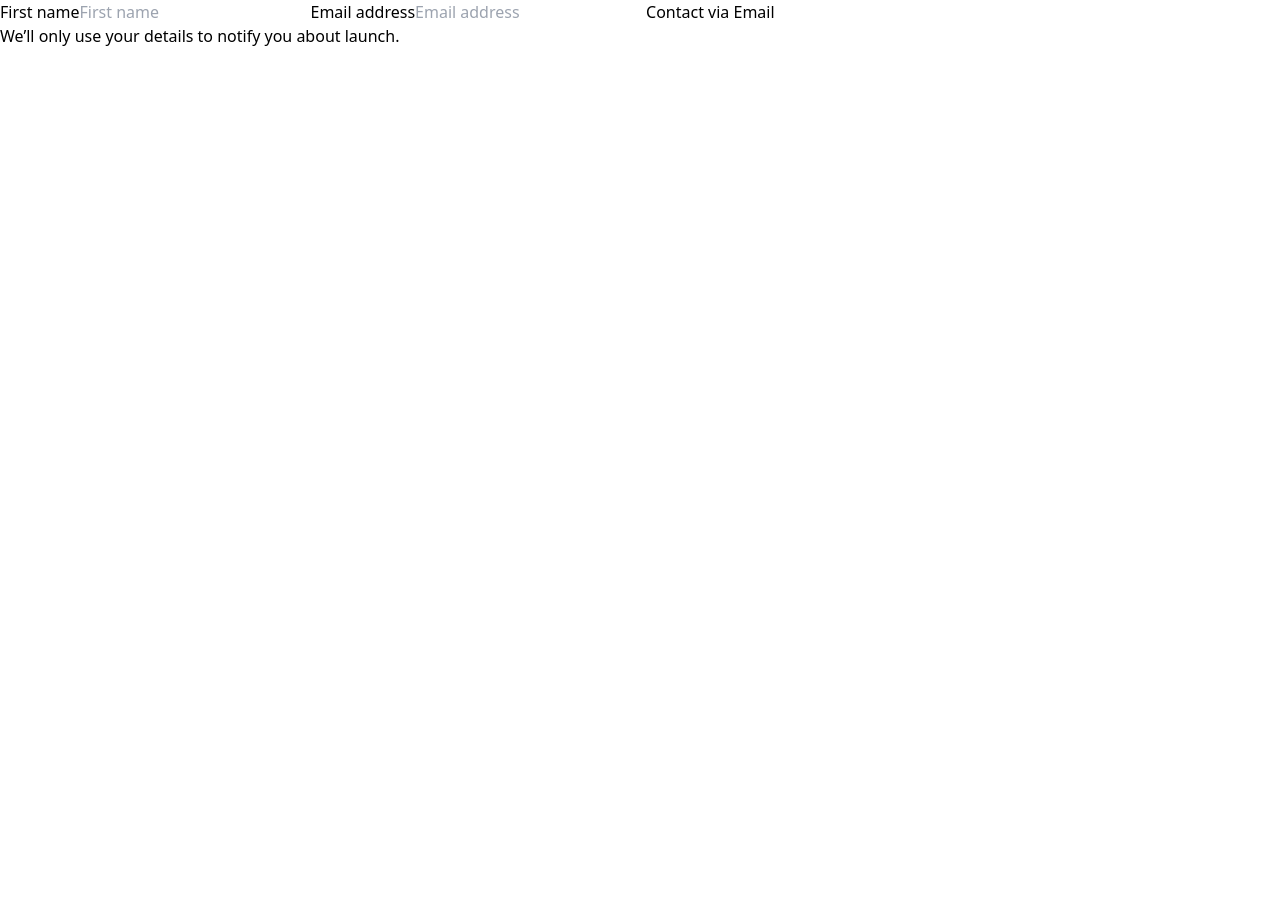
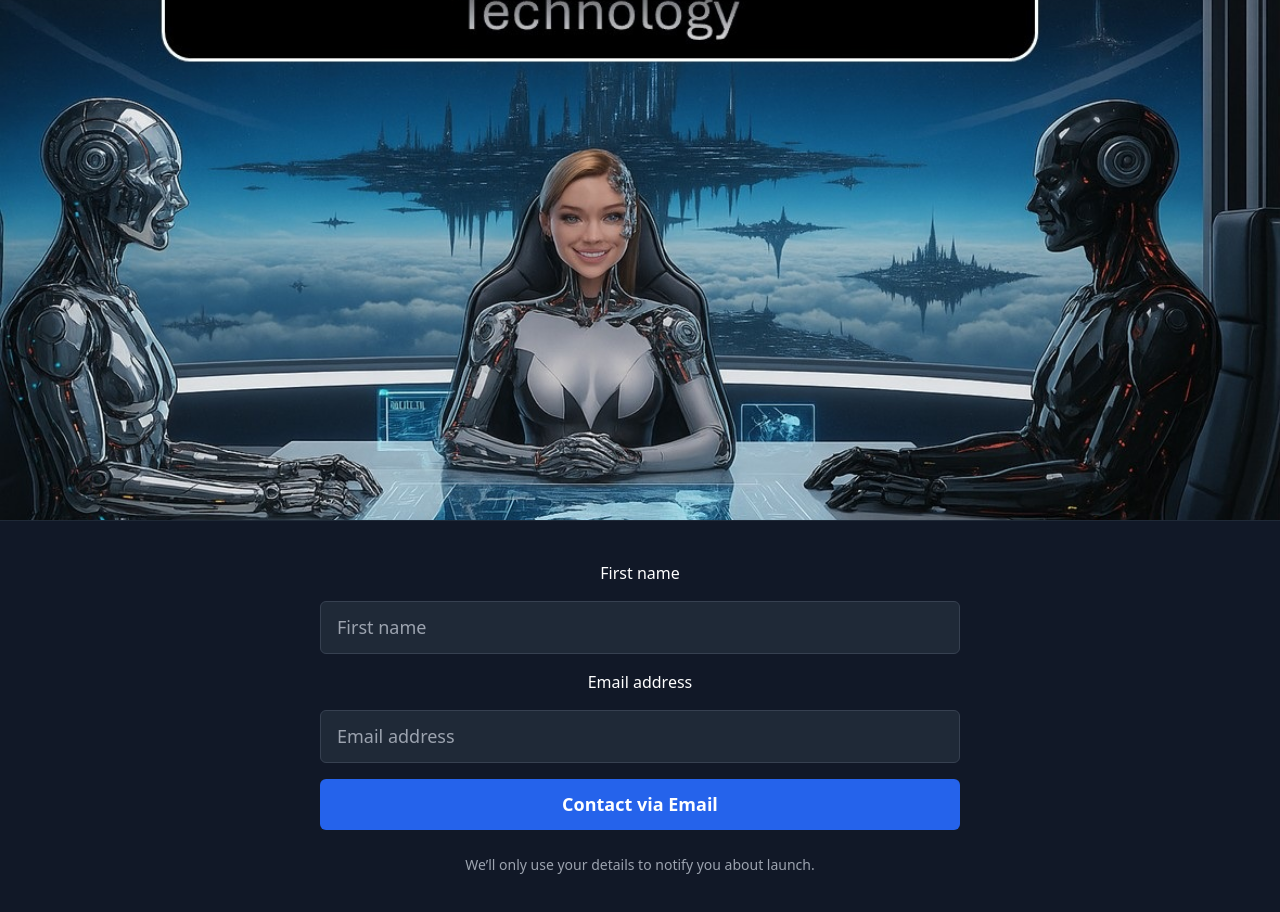
Before and after one commit to MJohnstonAI/syncteamai-landing, a Next.js app: page / in a window 1280 px wide. Shown: the top 912 px of the page. Before the commit the page ends 800 px from the top, so only its background shows below. Built offline with nearby package versions, Linux system fonts and the light colour scheme.

Commit message:
Update page.js

```diff
--- a/app/page.js
+++ b/app/page.js
@@ -48,28 +48,58 @@ export default function Home() {
   };
 
   return (
-    <main className="min-h-screen flex flex-col bg-black text-white">
-      {/* TOP PANEL — image-only hero
-          Use CSS background (no <Image/>) so there’s ZERO stacking ambiguity.
-          z-0 ensures it's the base layer; footer gets z-10 to sit above. */}
+    <main
+      // Force a reliable two-panel layout without relying on Tailwind utilities.
+      style={{
+        minHeight: "100vh",
+        display: "flex",
+        flexDirection: "column",
+        backgroundColor: "#000",
+        color: "#fff",
+      }}
+    >
+      {/* TOP PANEL — image-only hero */}
       <section
-        className="relative z-0 w-full h-[65vh] flex-shrink-0"
+        aria-label="Hero image"
         style={{
-          backgroundImage: "url('/Robotteam.jpg')", // Capital R must match the file name
+          // ~65% viewport height hero
+          height: "65vh",
+          width: "100%",
+          backgroundImage: "url('/Robotteam.jpg')", // capital R must match your file name
           backgroundSize: "cover",
           backgroundPosition: "center",
           backgroundRepeat: "no-repeat",
+          // keep it visually clean: no overlay, no text
         }}
-        aria-label="Hero image"
       />
 
       {/* BOTTOM PANEL — dedicated footer container for the form */}
-      <footer className="relative z-10 w-full bg-gray-900 border-t border-gray-800">
-        <div className="mx-auto w-full max-w-2xl px-4 py-10">
+      <footer
+        style={{
+          width: "100%",
+          backgroundColor: "#111827", // tailwind's gray-900
+          borderTop: "1px solid #1f2937", // tailwind's gray-800
+          position: "relative",
+          zIndex: 1, // explicitly above anything behind it
+        }}
+      >
+        <div
+          style={{
+            margin: "0 auto",
+            width: "100%",
+            maxWidth: "42rem", // ~max-w-2xl
+            padding: "2.5rem 1rem", // py-10 px-4
+            textAlign: "center",
+          }}
+        >
           <form
             onSubmit={handleContact}
-            className="flex flex-col md:flex-row gap-4 justify-center w-full"
             aria-describedby="form-status"
+            style={{
+              display: "flex",
+              flexDirection: "column",
+              gap: "1rem",
+            }}
           >
             <label htmlFor="first-name" className="sr-only">
               First name
@@ -78,11 +108,18 @@ export default function Home() {
               id="first-name"
               type="text"
               placeholder="First name"
-              className="bg-gray-800 border border-gray-700 rounded-md px-4 py-3 text-lg text-white placeholder-gray-400 focus:outline-none focus:ring-2 focus:ring-blue-500 flex-1"
+              autoComplete="given-name"
+              required
+              style={{
+                backgroundColor: "#1f2937", // gray-800
+                border: "1px solid #374151", // gray-700
+                borderRadius: "0.375rem",
+                padding: "0.75rem 1rem",
+                fontSize: "1.125rem",
+                color: "#fff",
+              }}
               value={firstName}
               onChange={(e) => setFirstName(e.target.value)}
-              required
-              autoComplete="given-name"
             />
 
             <label htmlFor="email" className="sr-only">
@@ -92,28 +129,46 @@ export default function Home() {
               id="email"
               type="email"
               placeholder="Email address"
-              className="bg-gray-800 border border-gray-700 rounded-md px-4 py-3 text-lg text-white placeholder-gray-400 focus:outline-none focus:ring-2 focus:ring-blue-500 flex-1"
+              autoComplete="email"
+              inputMode="email"
+              required
+              style={{
+                backgroundColor: "#1f2937",
+                border: "1px solid #374151",
+                borderRadius: "0.375rem",
+                padding: "0.75rem 1rem",
+                fontSize: "1.125rem",
+                color: "#fff",
+              }}
               value={email}
               onChange={(e) => setEmail(e.target.value)}
-              required
-              autoComplete="email"
-              inputMode="email"
             />
 
             <button
               type="submit"
-              className="bg-blue-600 hover:bg-blue-700 rounded-md px-8 py-3 text-lg font-semibold transition-colors"
+              style={{
+                backgroundColor: "#2563eb", // blue-600
+                borderRadius: "0.375rem",
+                padding: "0.75rem 2rem",
+                fontSize: "1.125rem",
+                fontWeight: 600,
+                color: "#fff",
+                cursor: "pointer",
+                border: "none",
+              }}
+              onMouseOver={(e) => (e.currentTarget.style.backgroundColor = "#1d4ed8")} // blue-700
+              onMouseOut={(e) => (e.currentTarget.style.backgroundColor = "#2563eb")}
             >
               Contact via Email
             </button>
           </form>
 
           {(message || mailtoHref) && (
-            <div id="form-status" className="mt-4 text-lg text-center" role="status" aria-live="polite">
+            <div id="form-status" role="status" aria-live="polite" style={{ marginTop: "1rem", fontSize: "1.125rem" }}>
               {message && <p>{message}</p>}
               {mailtoHref && (
-                <p className="mt-2">
-                  <a href={mailtoHref} className="underline">
+                <p style={{ marginTop: "0.5rem" }}>
+                  <a href={mailtoHref} style={{ textDecoration: "underline", color: "#fff" }}>
                     Open email
                   </a>
                 </p>
@@ -121,7 +176,7 @@ export default function Home() {
             </div>
           )}
 
-          <p className="mt-6 text-sm text-gray-400 text-center">
+          <p style={{ marginTop: "1.5rem", fontSize: "0.875rem", color: "#9ca3af" }}>
             We’ll only use your details to notify you about launch.
           </p>
         </div>
```
